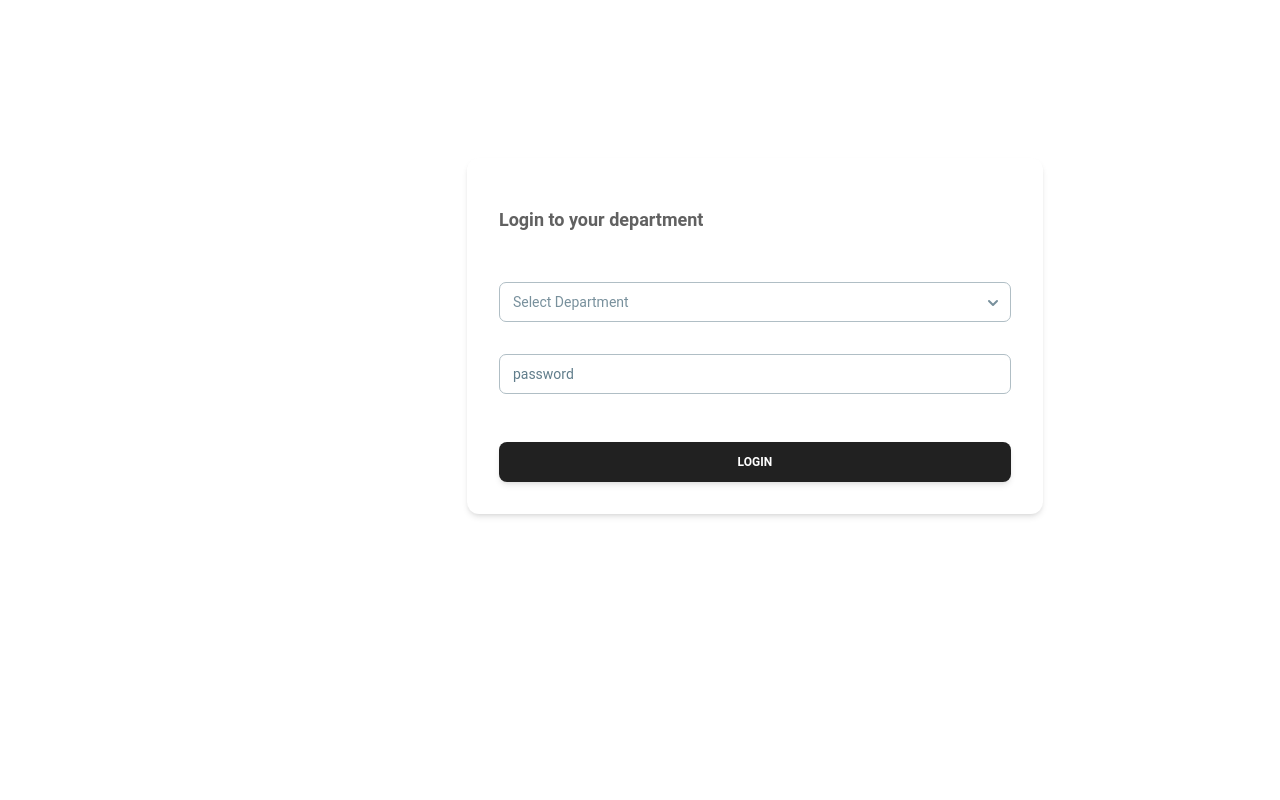
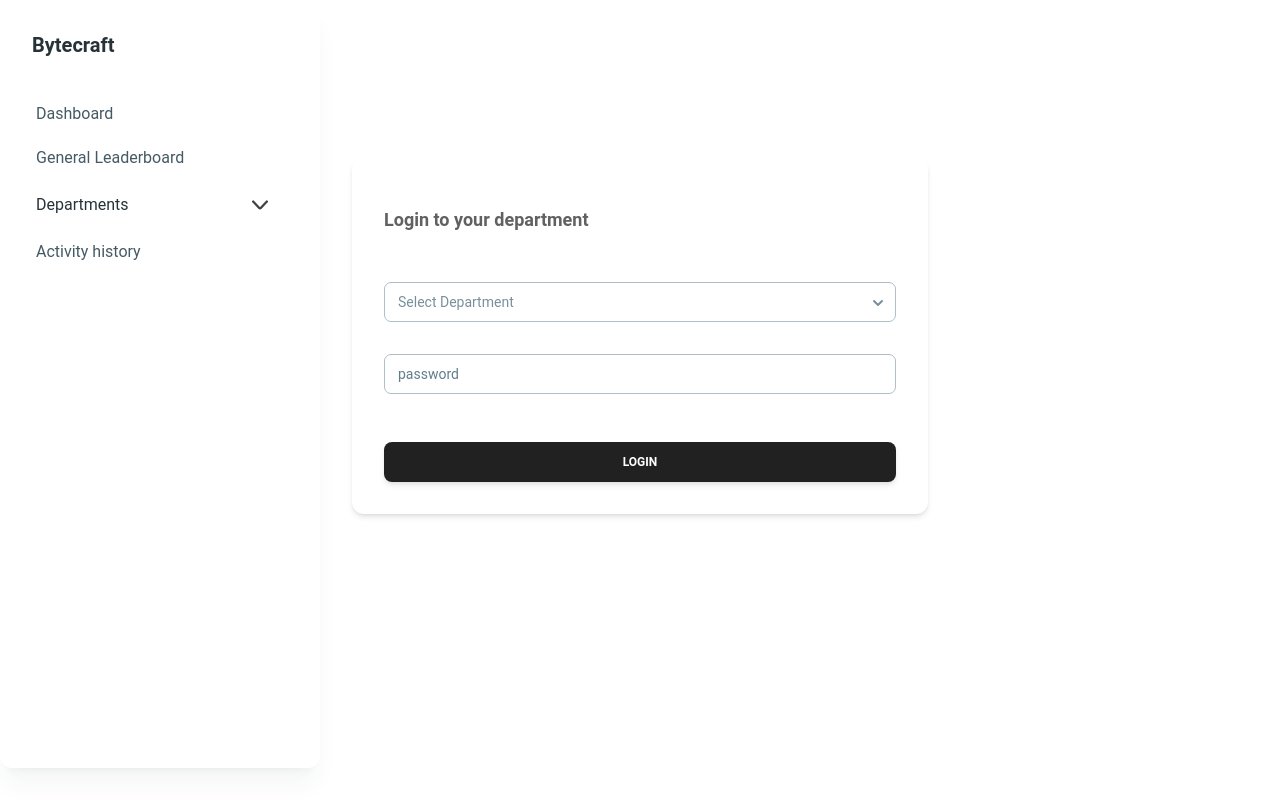
Before and after one commit to Samio735/bytecraft-ranking, a Next.js app: page / in a window 1280 px wide. Built offline with nearby package versions, Linux system fonts and the light colour scheme.

Commit message:
responsive sidebar fix

```diff
--- a/app/Sidebar.js
+++ b/app/Sidebar.js
@@ -45,13 +45,11 @@ function Sidebar() {
           />
         </svg>
       </IconButton>
-      <div className="w-[10vw]"></div>
+
       <Card
         className={`h-[calc(100vh-2rem)]   ${
           !openNav && "-translate-x-[70vw]"
-        } ${
-          openNav && "-translate-x-0"
-        }  w-full  fixed max-w-[20rem] p-4 shadow-xl    z-40   shadow-blue-gray-900/5`}
+        } xl:translate-x-0 w-full  fixed max-w-[20rem] p-4 shadow-xl    z-40   shadow-blue-gray-900/5`}
       >
         <div className="mb-2 p-4  hidden xl:block">
           <Typography variant="h5" color="blue-gray">
--- a/app/layout.js
+++ b/app/layout.js
@@ -14,7 +14,7 @@ export default function RootLayout({ children }) {
       <body className="  w-full">
         <div className="flex w-full">
           <Sidebar></Sidebar>
-          <div className="lg:w-[10vw]"></div>
+
           {children}
         </div>
       </body>
```
